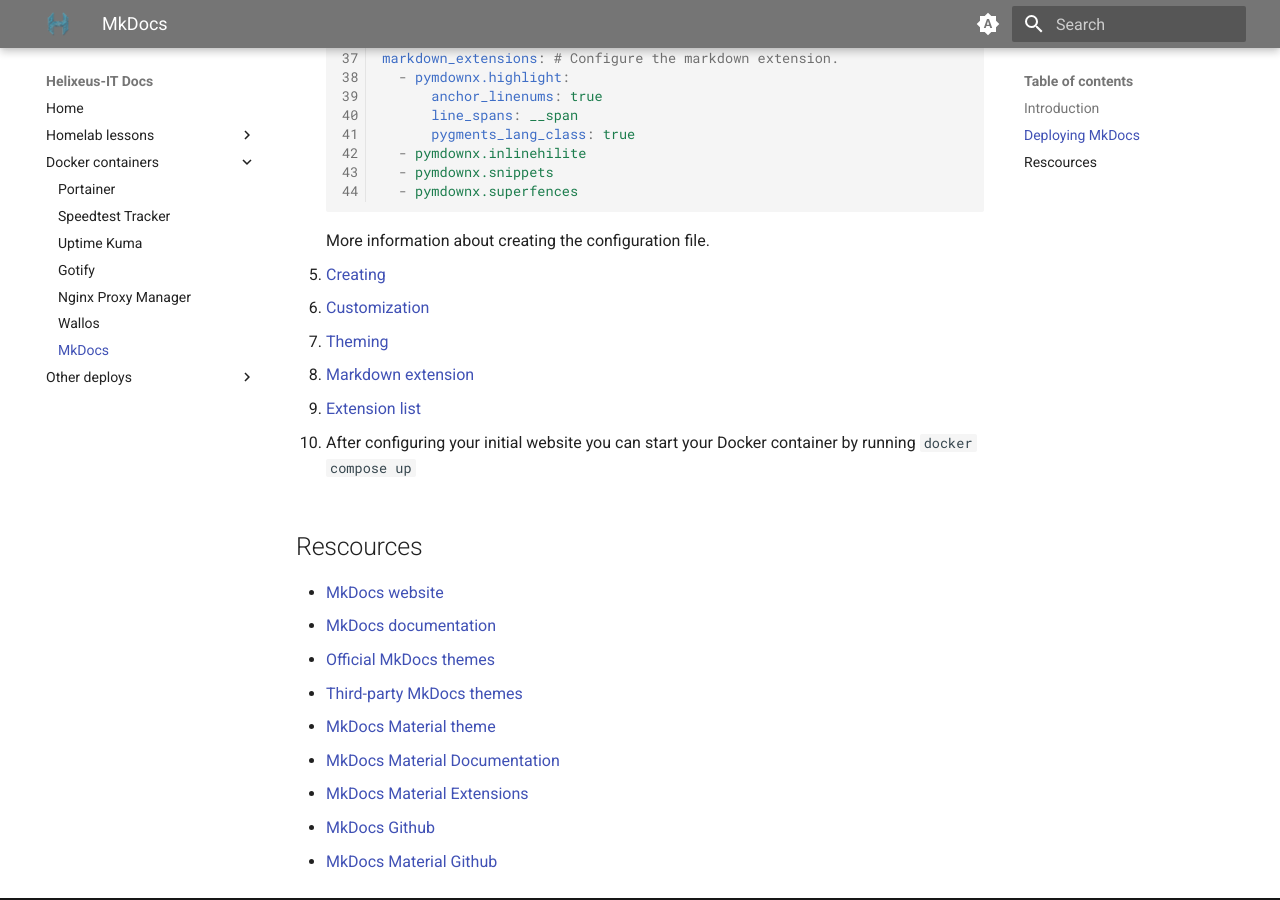
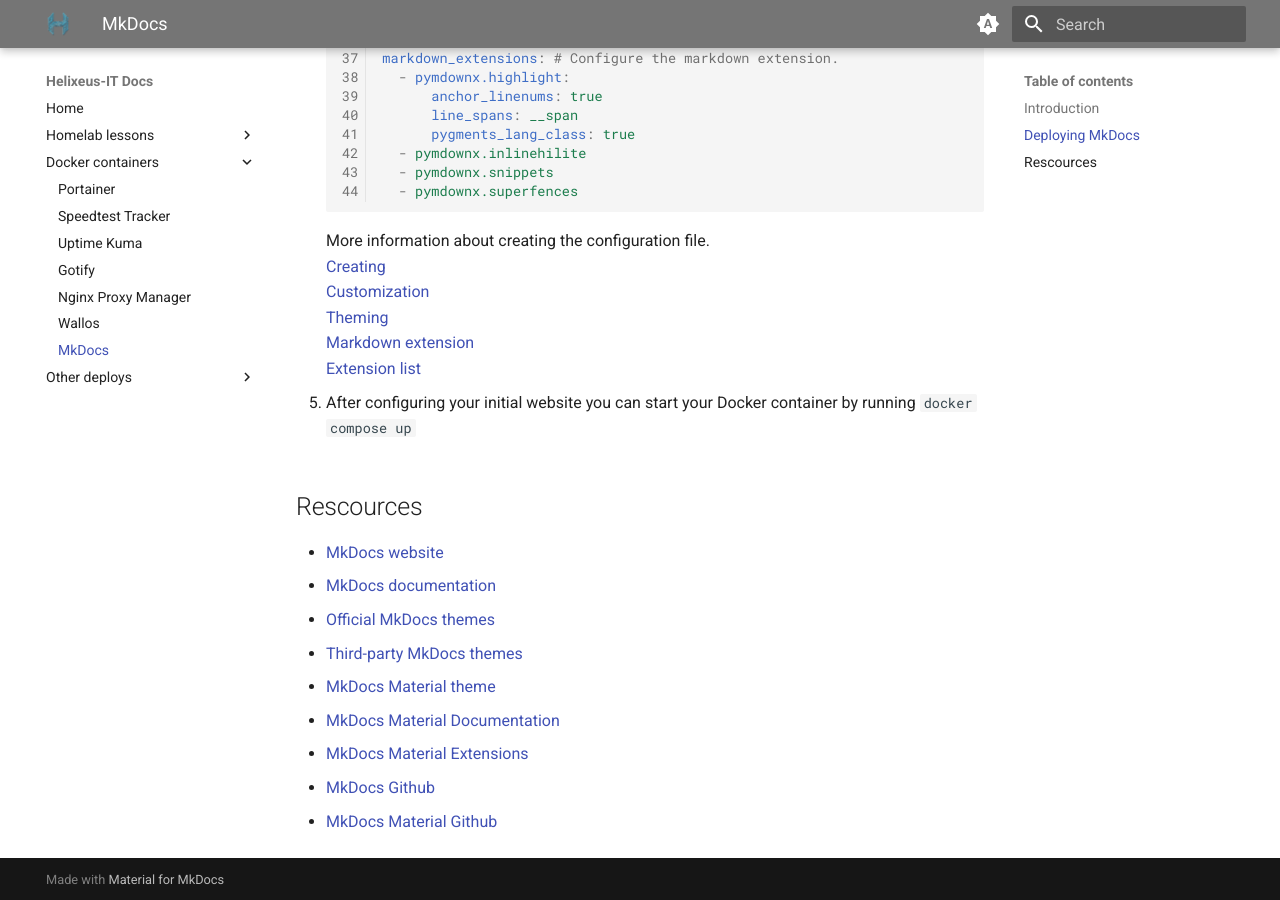
Before and after one commit to JustHelixia/mkdocs, an MkDocs documentation site: the page built from docs/mkdocs.md, in a window 1280 px wide and 900 px high, scrolled down 1813 px. Built offline with MkDocs 1.6.1 and Material for MkDocs 9.7.7, drawn with Linux system fonts in a browser that asks for light colours.

Commit message:
Adjusted the layout a bit in mkdocs.md

`````diff
--- a/docs/mkdocs.md
+++ b/docs/mkdocs.md
@@ -83,11 +83,11 @@ markdown_extensions: # Configure the markdown extension.
   - pymdownx.superfences
 ````
 More information about creating the configuration file.
-  - [Creating](https://squidfunk.github.io/mkdocs-material/creating-your-site/)
-  - [Customization](https://squidfunk.github.io/mkdocs-material/customization/)
-  - [Theming](https://squidfunk.github.io/mkdocs-material/setup/changing-the-colors/)
-  - [Markdown extension](https://squidfunk.github.io/mkdocs-material/setup/extensions/python-markdown-extensions/)
-  - [Extension list](https://squidfunk.github.io/mkdocs-material/setup/extensions/)
+  [Creating](https://squidfunk.github.io/mkdocs-material/creating-your-site/)
+  [Customization](https://squidfunk.github.io/mkdocs-material/customization/)
+  [Theming](https://squidfunk.github.io/mkdocs-material/setup/changing-the-colors/)
+  [Markdown extension](https://squidfunk.github.io/mkdocs-material/setup/extensions/python-markdown-extensions/)
+  [Extension list](https://squidfunk.github.io/mkdocs-material/setup/extensions/)
 
 5. After configuring your initial website you can start your Docker container by running `docker compose up`
 
`````
